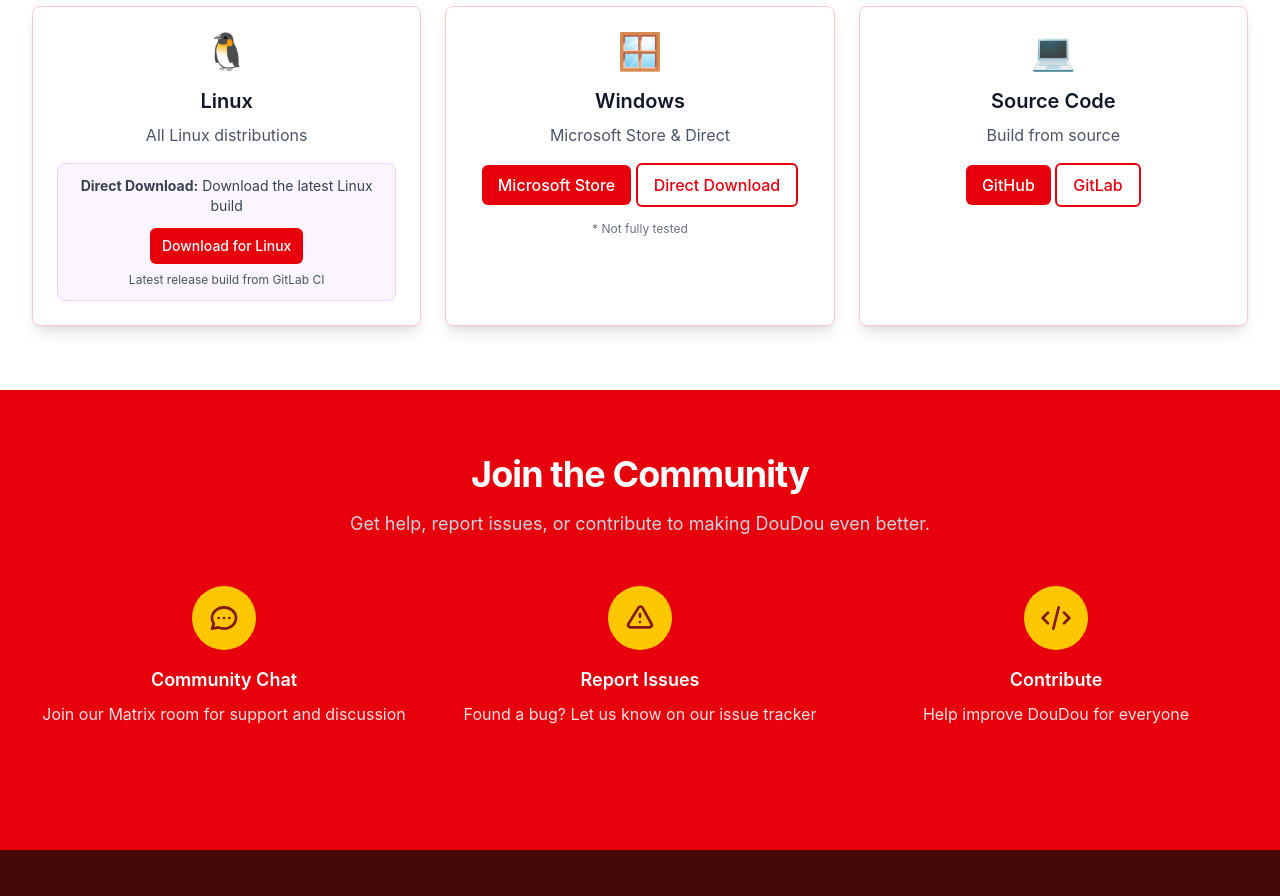
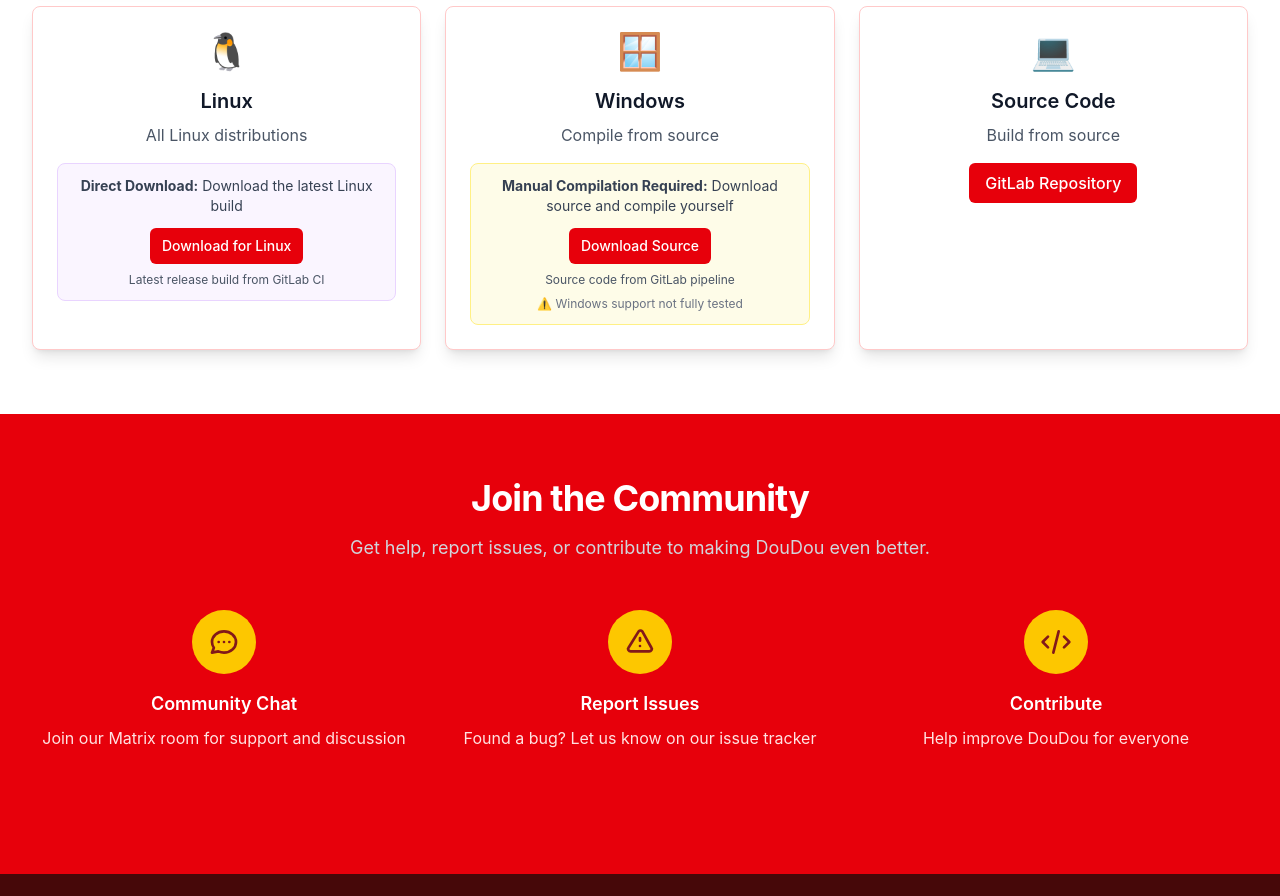
Before and after one commit to openlyst/openlyst, a SvelteKit app: page /apps/doudou in a window 1280 px wide. Shown: the part 1920-2816 px from the top of the page. Built offline with nearby package versions, Linux system fonts and the light colour scheme.

Commit message:
Update Windows download instructions to include manual compilation details and source download link

```diff
--- a/src/routes/apps/doudou/+page.svelte
+++ b/src/routes/apps/doudou/+page.svelte
@@ -258,12 +258,22 @@
       <div class="bg-white rounded-lg shadow-lg p-6 border border-red-200 text-center">
         <div class="text-4xl mb-4">🪟</div>
         <h3 class="text-xl font-semibold text-gray-900 mb-2">Windows</h3>
-        <p class="text-gray-600 mb-4">Microsoft Store & Direct</p>
-        <div class="space-y-2">
-          <Button text="Microsoft Store" href="#" variant="primary" />
-          <Button text="Direct Download" href="#" variant="outline" />
+        <p class="text-gray-600 mb-4">Compile from source</p>
+        <div class="p-3 bg-yellow-50 border border-yellow-200 rounded-lg">
+          <p class="text-sm text-gray-700 mb-3">
+            <strong>Manual Compilation Required:</strong> Download source and compile yourself
+          </p>
+          <div class="space-y-2">
+            <Button
+              text="Download Source"
+              href="https://gitlab.com/Openlyst/doudou/-/archive/pipeline-2070928152/doudou-pipeline-2070928152.tar.gz"
+              variant="primary"
+              size="sm"
+            />
+            <p class="text-xs text-gray-600">Source code from GitLab pipeline</p>
+            <p class="text-xs text-gray-500 mt-2">⚠️ Windows support not fully tested</p>
+          </div>
         </div>
-        <p class="text-xs text-gray-500 mt-2">* Not fully tested</p>
       </div>
 
       <!-- Source Code -->
@@ -272,8 +282,7 @@
         <h3 class="text-xl font-semibold text-gray-900 mb-2">Source Code</h3>
         <p class="text-gray-600 mb-4">Build from source</p>
         <div class="space-y-2">
-          <Button text="GitHub" href="#" variant="primary" />
-          <Button text="GitLab" href="#" variant="outline" />
+          <Button text="GitLab Repository" href="https://gitlab.com/Openlyst/doudou" variant="primary" />
         </div>
       </div>
     </div>
```
